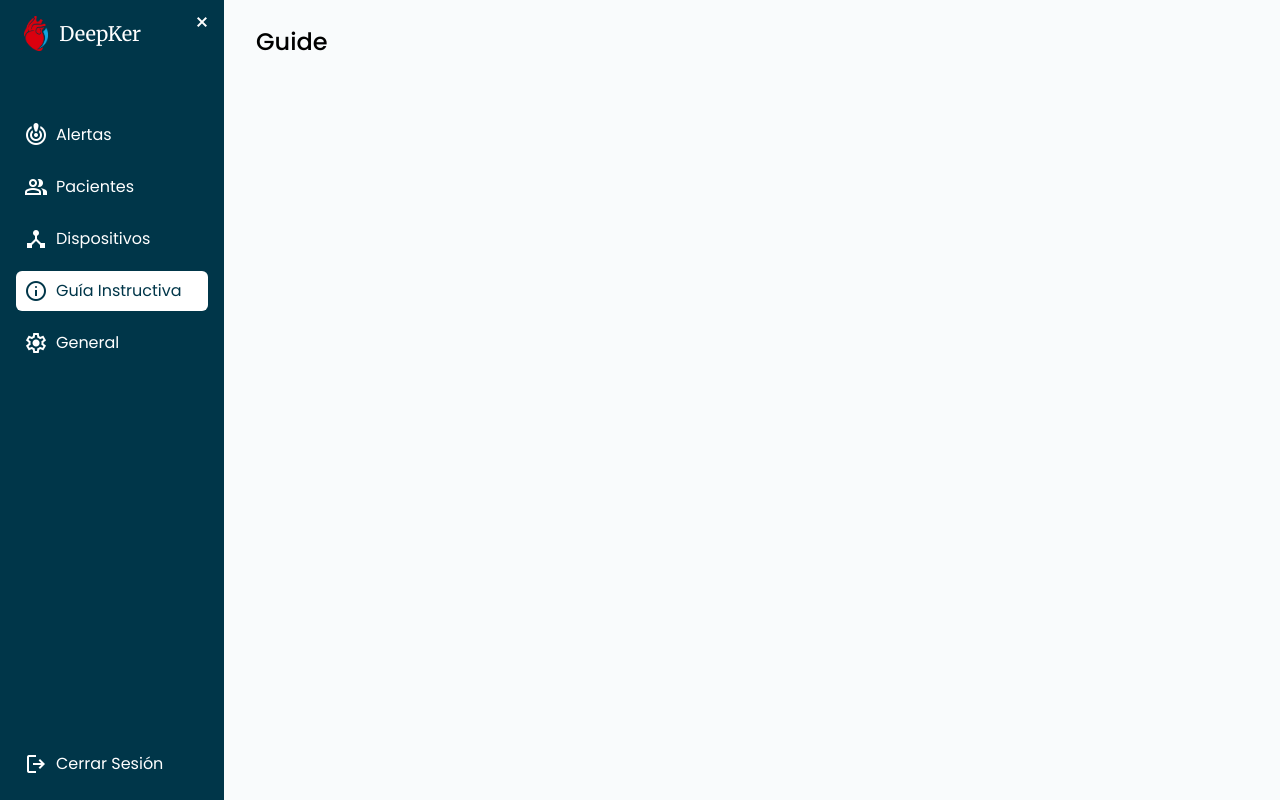
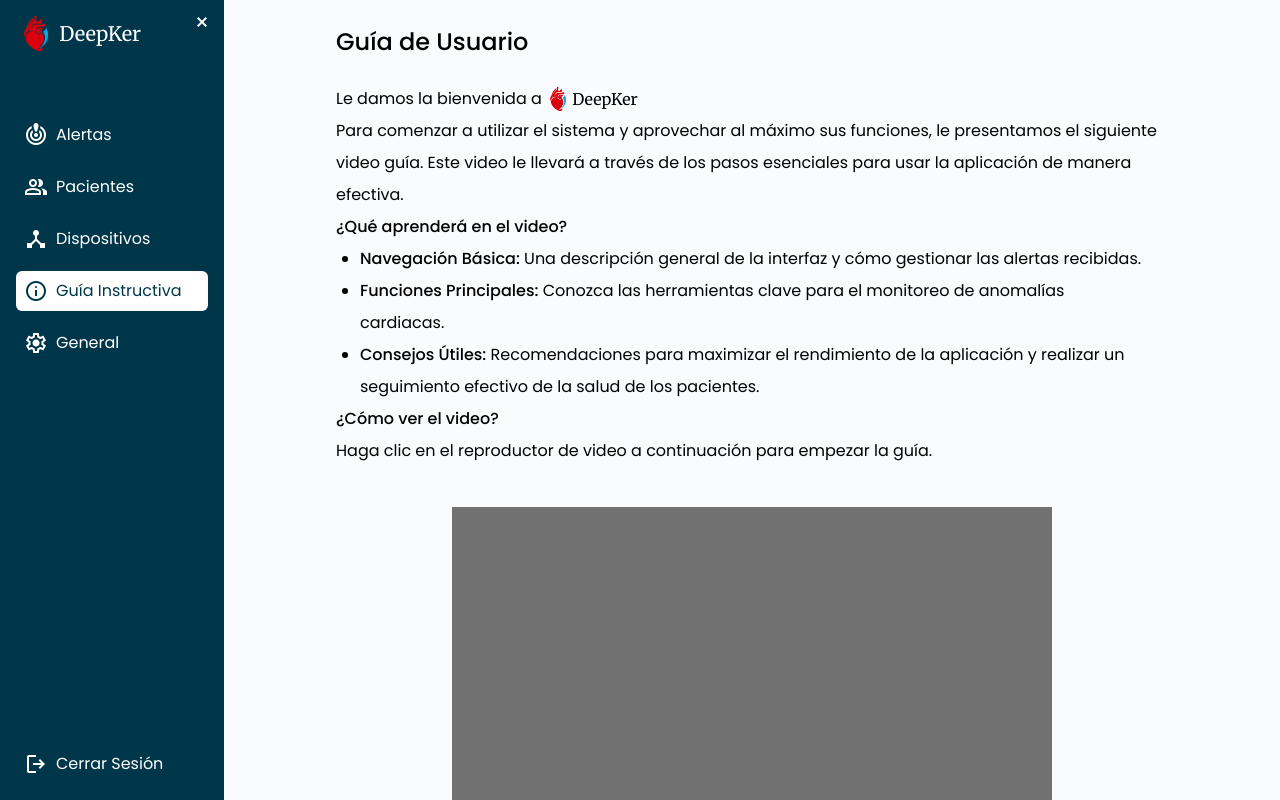
Before and after one commit to DeepKer-Org/deepker-frontend, a Next.js app: page /guide in a window 1280 px wide. Built offline with nearby package versions, Linux system fonts and the light colour scheme.

Commit message:
feat: guide page resizing

```diff
--- a/src/app/guide/page.tsx
+++ b/src/app/guide/page.tsx
@@ -1,7 +1,43 @@
 export default function Guide() {
-    return (
-        <div>
-            <h1>Guide</h1>
+  return (
+    <div className="leading-8 mx-20">
+      <h1>Guía de Usuario</h1>
+      <div className="flex flex-row mt-6">
+        <p>Le damos la bienvenida a</p>
+        <div className="title-on-text">
+          <img src="icons/deepker-original.webp" alt="logo" />
+          <p>DeepKer</p>
         </div>
-    )
+      </div>
+      <p>
+        Para comenzar a utilizar el sistema y aprovechar al máximo sus
+        funciones, le presentamos el siguiente video guía. Este video le llevará
+        a través de los pasos esenciales para usar la aplicación de manera
+        efectiva.
+      </p>
+      <p className="font-medium">¿Qué aprenderá en el video?</p>
+      <ul className="list-disc mx-6">
+        <li>
+          <span className="font-medium">Navegación Básica:</span> Una
+          descripción general de la interfaz y cómo gestionar las alertas
+          recibidas.
+        </li>
+        <li>
+          <span className="font-medium">Funciones Principales:</span> Conozca
+          las herramientas clave para el monitoreo de anomalías cardiacas.
+        </li>
+        <li>
+          <span className="font-medium">Consejos Útiles:</span> Recomendaciones
+          para maximizar el rendimiento de la aplicación y realizar un
+          seguimiento efectivo de la salud de los pacientes.
+        </li>
+      </ul>
+      <p className="font-medium">¿Cómo ver el video?</p>
+      <p>
+        Haga clic en el reproductor de video a continuación para empezar la
+        guía.
+      </p>
+      <div className="mx-auto mt-10 w-[600px] h-[350px] bg-gray-600"></div>
+    </div>
+  );
 }
--- a/src/components/ui/SideBar.tsx
+++ b/src/components/ui/SideBar.tsx
@@ -36,7 +36,7 @@ const SideBar = () => {
   return (
     <div
       className={`flex flex-col justify-between bg-blue-800 h-full overflow-y-auto py-4 transition-all duration-200 ${
-        open ? "w-56 px-4 relative" : "w-16 items-center"
+        open ? "w-56 min-w-56 max-w-56 px-4 relative" : "w-16 min-w-16 max-w-16 items-center"
       }`}
     >
       <div className="flex flex-col gap-y-16">
--- a/src/styles/globals.css
+++ b/src/styles/globals.css
@@ -137,4 +137,21 @@ h1 {
       color: var(--white);
     }
   }
+
+  .title-on-text {
+    display: flex;
+    padding-inline: 0.5rem;
+    flex-direction: row;
+    align-items: center;
+    img {
+      width: 1rem;
+      height: auto;
+      margin-right: 0.4rem;
+    }
+    p {
+      font-size: 16px;
+      font-weight: 400;
+      font-family: var(--font-merriweather), serif;
+    }
+  }
 }
```
